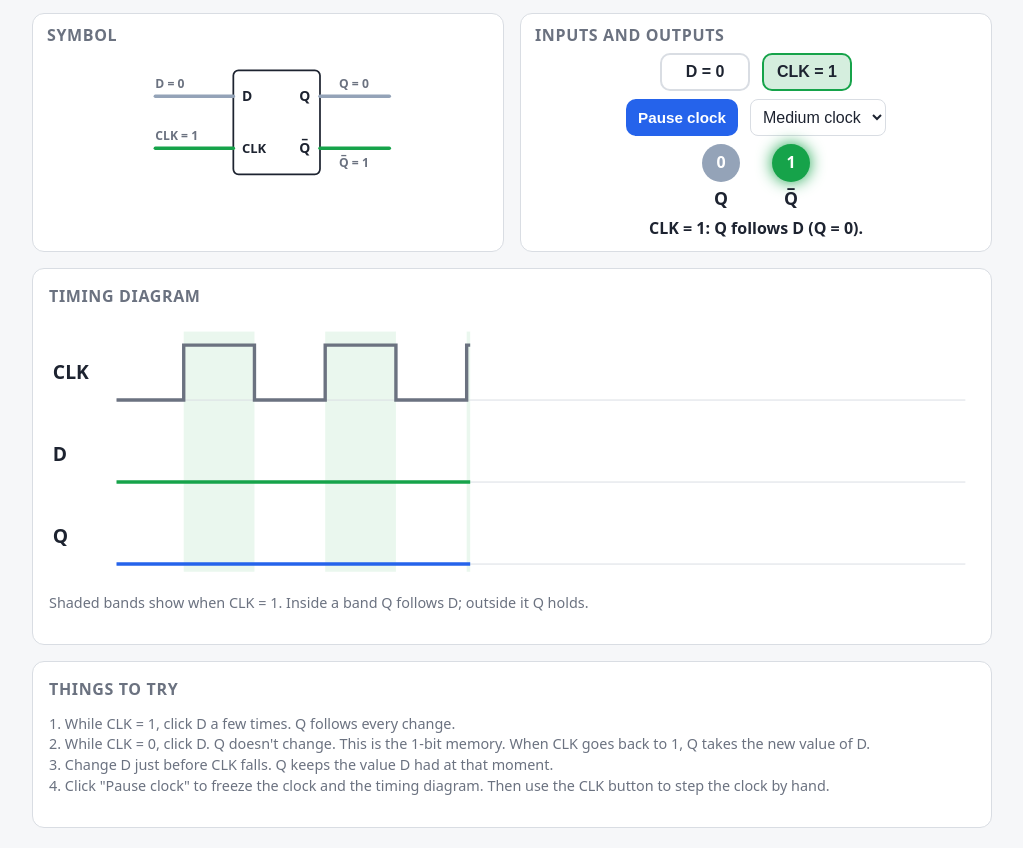
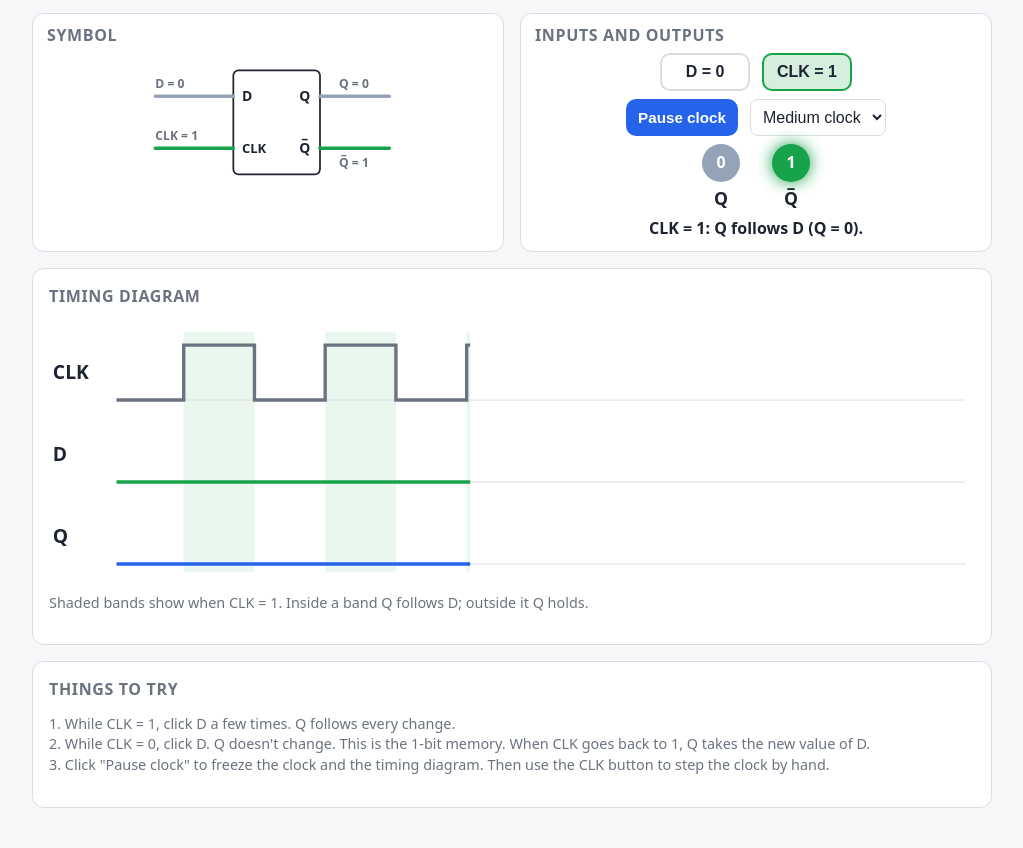
Before and after one commit to rthornton1/Sequential-logic-sims, a plain HTML site: page d-latch-clock.html in a window 1280 px wide. Shown: the part 83-931 px from the top of the page, without its empty margins (128-1151 px from the left). Drawn offline with Linux system fonts and the light colour scheme.

Commit message:
Add files via upload

```diff
--- a/d-latch-clock.html
+++ b/d-latch-clock.html
@@ -100,8 +100,7 @@
       <p class="note" style="margin-top:0">
         1. While CLK = 1, click D a few times. Q follows every change.<br>
         2. While CLK = 0, click D. Q doesn't change. This is the 1-bit memory. When CLK goes back to 1, Q takes the new value of D.<br>
-        3. Change D just before CLK falls. Q keeps the value D had at that moment.<br>
-        4. Click "Pause clock" to freeze the clock and the timing diagram. Then use the CLK button to step the clock by hand.
+        3. Click "Pause clock" to freeze the clock and the timing diagram. Then use the CLK button to step the clock by hand.
       </p>
     </section>
   </div>
```
